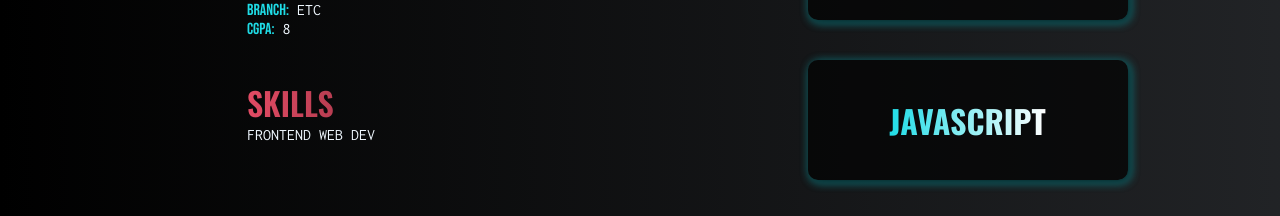
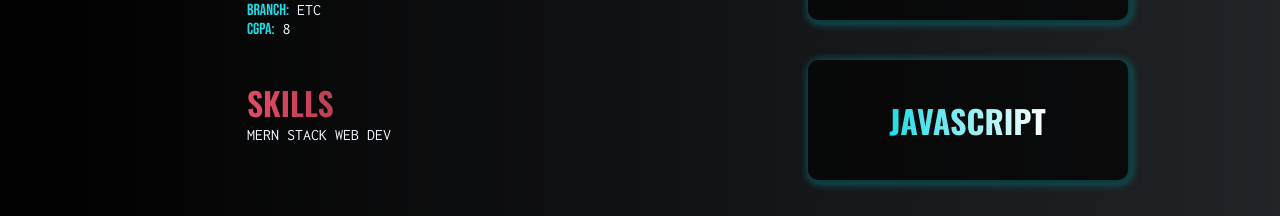
Before and after one commit to pritishraj01/Portfolio, a React (Vite) app: page / in a window 1280 px wide. Shown: the part 1240-1456 px from the top of the page. Built offline with nearby package versions, Linux system fonts and the light colour scheme.

Commit message:
skills update

```diff
--- a/src/components/About/About.jsx
+++ b/src/components/About/About.jsx
@@ -72,7 +72,7 @@
           <div className="skills">
             <h1>SKILLS</h1>
             <ul>
-              <li>FRONTEND WEB DEV</li>
+              <li>MERN STACK WEB DEV</li>
             </ul>
           </div>
         </div>
```
